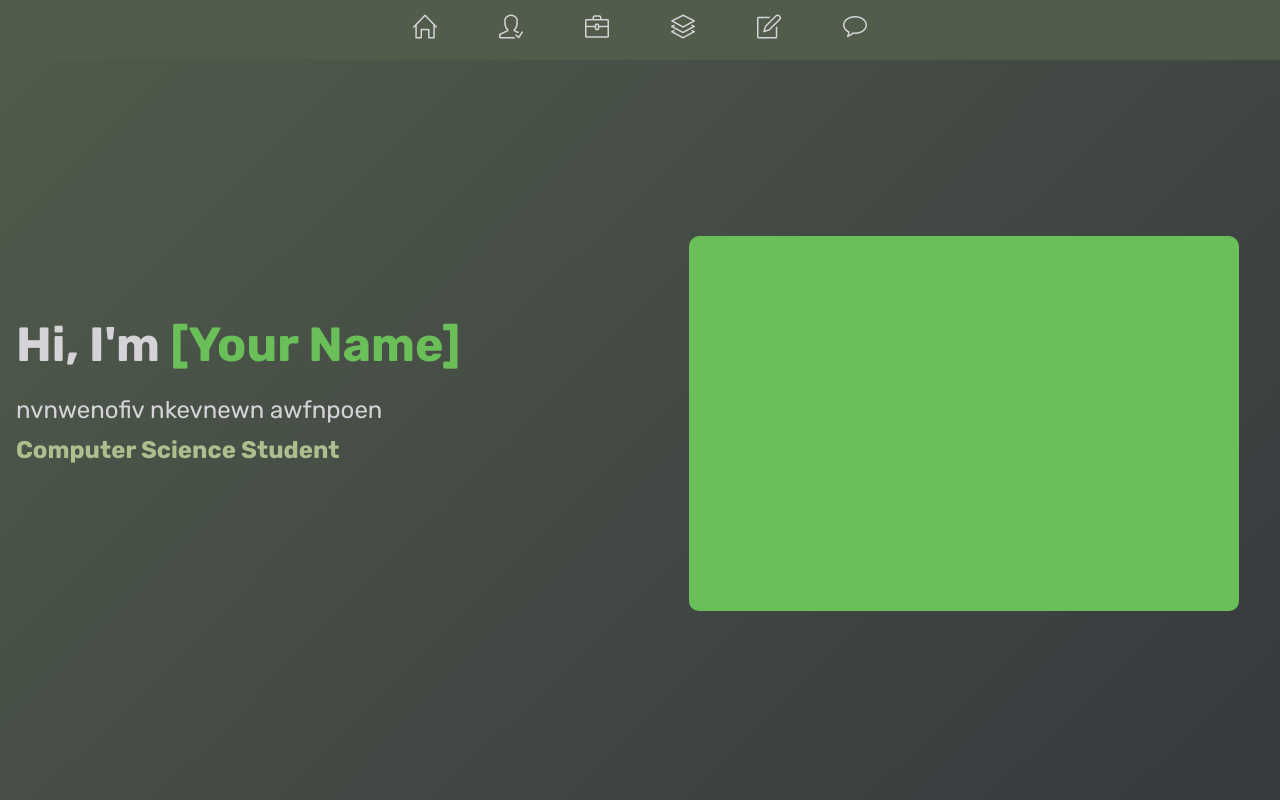
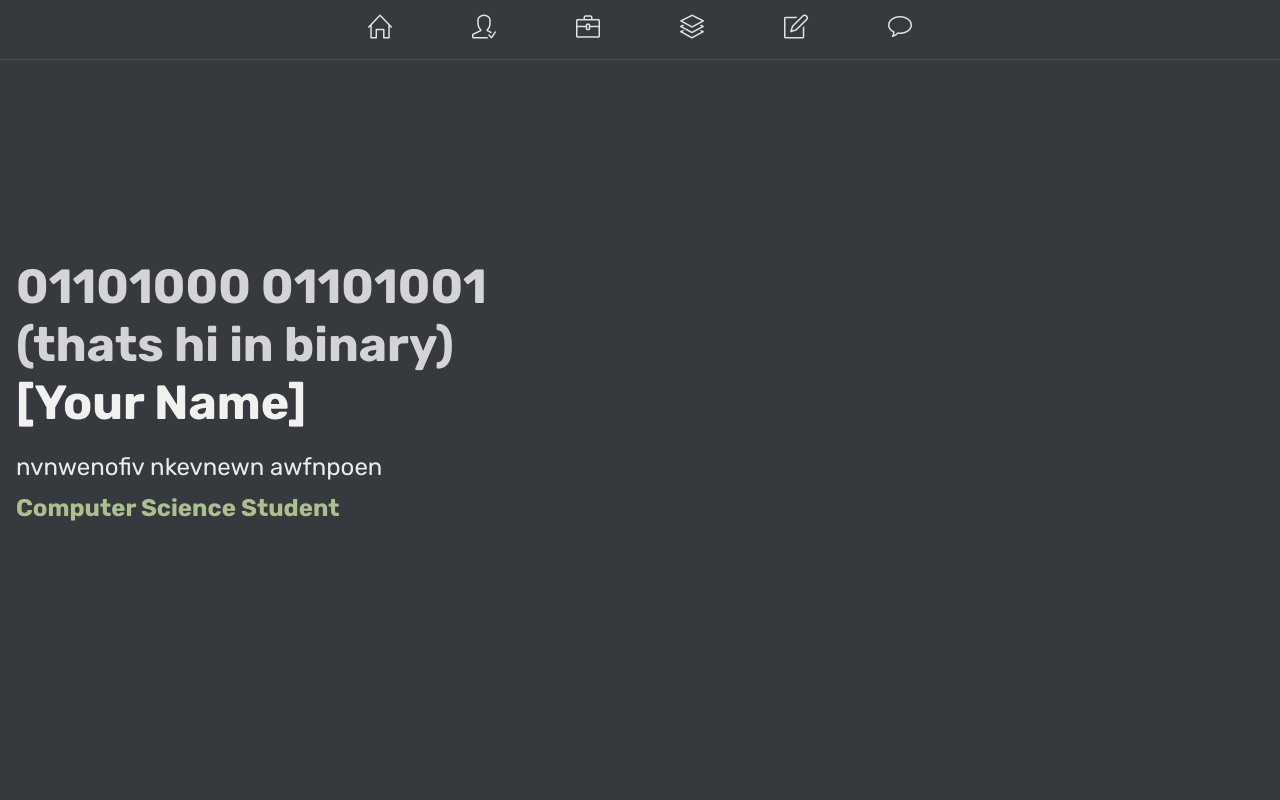
Before and after one commit to nikolaSrowe/nikolaSrowe, a React (Create React App) app: page / in a window 1280 px wide. Shown: the top 800 px of the page. Built offline with nearby package versions, Linux system fonts and the light colour scheme.

Commit message:
Added new feature/fixed bug/updated project

```diff
--- a/package.json
+++ b/package.json
@@ -3,7 +3,8 @@
   "version": "0.1.0",
   "private": true,
   "dependencies": {
-    "@react-three/fiber": "^8.16.8",
+    "@react-three/drei": "^9.121.4",
+    "@react-three/fiber": "^8.17.13",
     "@testing-library/jest-dom": "^5.17.0",
     "@testing-library/react": "^13.4.0",
     "@testing-library/user-event": "^13.5.0",
--- a/src/components/hero/Hero.css
+++ b/src/components/hero/Hero.css
@@ -11,10 +11,11 @@ html, body {
   padding: 2rem 1rem;
   height: 100vh;
   width: 100%; /* Ensure it spans the full width */
-  background: linear-gradient(135deg, #515c4b, #36393e);
-  color: #d4d4d8;
+  color: #ebeaf1;
   overflow: hidden; /* Prevent scrollbars from appearing */
 }
+
+
 
 .hero-content {
   max-width: 600px;
@@ -27,7 +28,7 @@ html, body {
 }
 
 .highlight {
-  color: #6bbf59;
+  color: #f1f1f0;
 }
 
 .hero-description {
@@ -68,27 +69,3 @@ html, body {
   width: 300px;
   height: 300px;
 }
-
-.floating-box {
-  position: absolute;
-  top: 50%; /* Center vertically */
-  left: 0%; /* Center horizontally */
-  transform: translate(-50%, -50%); /* Adjust for box size */
-  width: 550px; /* Updated width */
-  height: 375px; /* Updated height */
-  background: #6bbf59;
-  border-radius: 10px;
-  animation: float 8s ease-in-out infinite;
-}
-
-@keyframes float {
-  0% {
-    transform: translate(-50%, -50%);
-  }
-  50% {
-    transform: translate(-50%, -100px); /* Bobbing within the viewport */
-  }
-  100% {
-    transform: translate(-50%, -50%);
-  }
-}
--- a/src/components/hero/Hero.jsx
+++ b/src/components/hero/Hero.jsx
@@ -6,7 +6,7 @@ const Hero = () => {
     <section className="hero">
       <div className="hero-content">
         <h1 className="hero-title">
-          Hi, I'm <span className="highlight">[Your Name]</span>
+        01101000 01101001 <p>{"(thats hi in binary)"}</p>  <span className="highlight">[Your Name]</span>
         </h1>
         <p className="hero-description">
           nvnwenofiv nkevnewn awfnpoen <span className="typing">Computer Science Student</span>
@@ -14,7 +14,6 @@ const Hero = () => {
       </div>
       <div className="hero-animation">
         {/* Add any SVG, animated elements, or images here */}
-        <div className="floating-box"></div>
       </div>
     </section>
   );
--- a/src/components/sidebar/sidebar.css
+++ b/src/components/sidebar/sidebar.css
@@ -1,70 +1,46 @@
-.aside{
+.aside {
     position: fixed;
     left: 0;
     top: 0;
-    background: #515c4b;
-    border-bottom: 1px solid rgba(0,0,0,0.05);
+    background: transparent; /* Fully transparent */
+    border-bottom: 1px solid rgba(255, 255, 255, 0.1); /* Subtle border for visibility */
     padding: 0 1rem;
-    width: 100%;  /*100% */
+    width: 100%;
     height: 60px;
     display: flex;
-    flex-direction: row;
+    flex-direction: row; /* Keep navbar elements horizontal */
     align-items: center;
     z-index: 10;
 }
 
-.sidebar-logo {
-    flex: 0 0 auto;
-}
-
-.nav__logo img {
-    width: 15px;
-    height: 15px;
-    max-height: 15px;
-}
-
+/* Ensures the navbar content stays centered and aligned properly */
 .sidebar-content {
     flex: 1;
     display: flex;
     justify-content: center;
+    align-items: center;
 }
 
+/* Navbar items stay in a row */
 .nav__list {
     display: flex;
-    flex-direction: row;
+    flex-direction: row; /* Ensures elements stay horizontal */
     justify-content: center;
     align-items: center;
-    column-gap: 2rem;
+    column-gap: 3rem; /* Increased space between items */
+    padding: 0 1rem; /* Added padding for better spacing */
 }
 
-.nav__item {
-    margin: 8px;
-    padding: 7px;
+/* Navbar links with better visibility on transparent background */
+.nav__link {
+    font-size: 1.5rem;
+    color: rgba(255, 255, 255, 0.85); /* Lightened color for visibility */
+    font-weight: var(--font-bold);
+    transition: color 0.3s;
+    padding: 0.5rem 1rem; /* Increased padding for better clickability */
 }
 
-.nav__link {
-    font-size: 1.5rem;
-    color: var(--title-color);
-    font-weight: var(--font-bold);
-    transition: .3s;
-}
-
+/* Hover effect to enhance contrast */
 .nav__link:hover {
     color: #acbf8e;
 }
-
-/*.copyright {
-    color: hsl(245, 15%, 65%);
-    font-size: var(--small-font-size);
-    transform: rotate(-180deg);
-    writing-mode: vertical-rl;
-}*/
-
-.theme-toggle {
-    background: none;
-    border: none;
-    color: var(--title-color);
-    font-size: 1rem;
-    cursor: pointer;
-    padding: 0.5rem;
-}
--- a/src/index.css
+++ b/src/index.css
@@ -13,7 +13,7 @@
   /* BEFORE:*/
   --body-color: #fdfbfb;
   /* BEFORE: hsl(258, 60%, 98%)*/
-  --container-color: #f7efe4;
+  --container-color:#fdfbfb ;
   /*#fff*/
 
   /*========== Font and Typography ==========*/
```
Also changed, not shown: 1 other file (tests, documents, lock files or other folders).
